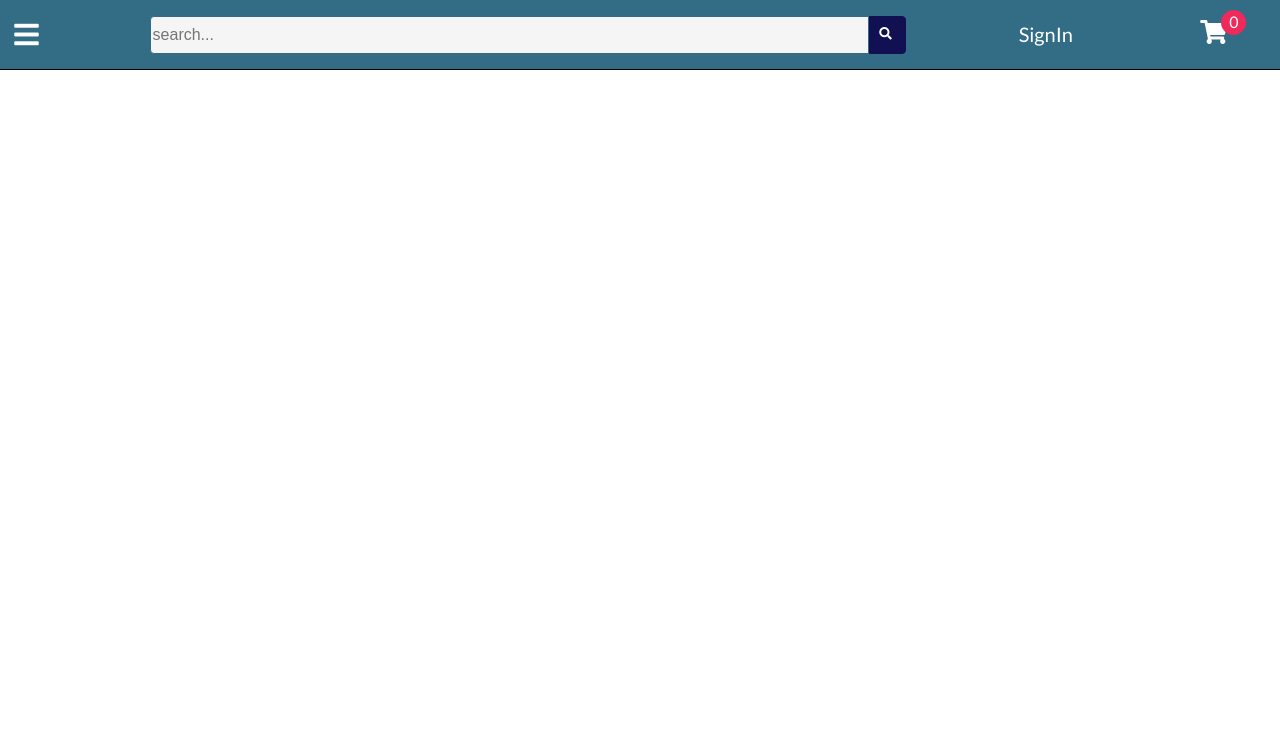
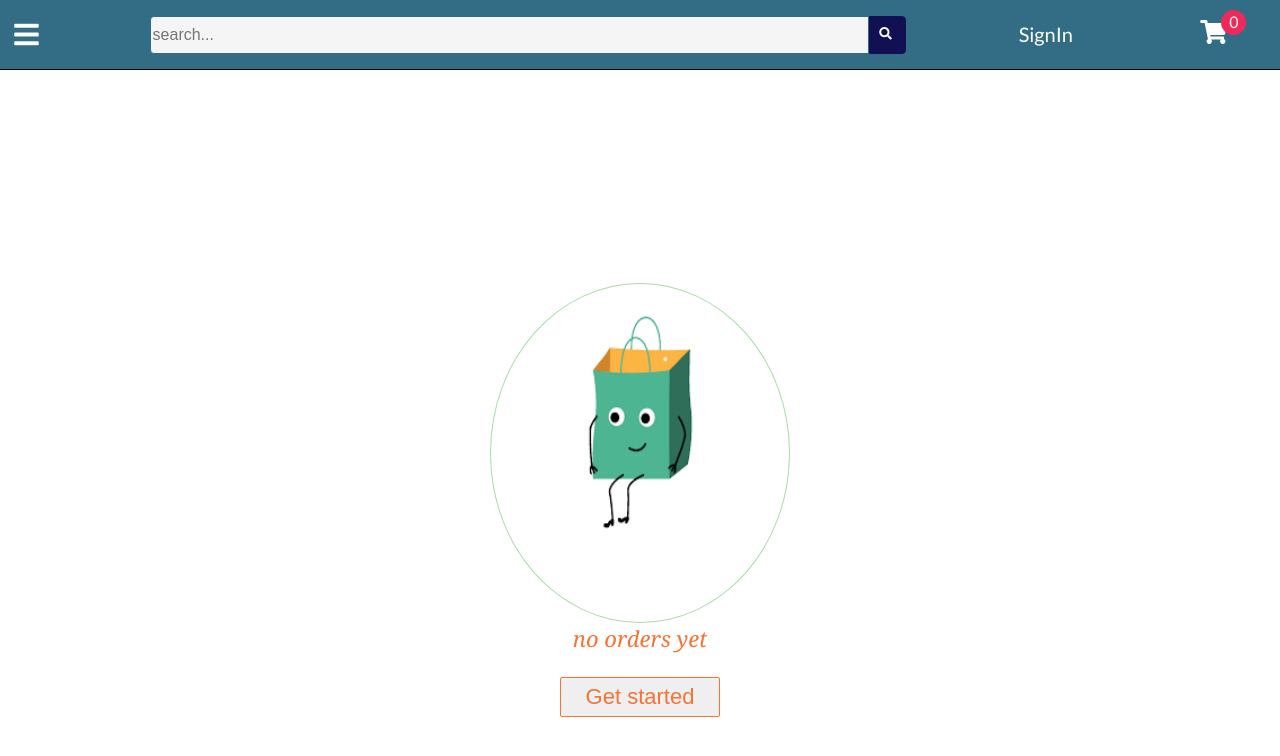
Before and after one commit to ashwini913/ecommerce, a React (Create React App) app: page /#/orders in a window 1280 px wide. Shown: the top 756 px of the page. Built offline with nearby package versions, Linux system fonts and the light colour scheme.

Commit message:
using hashrouter instead of browserrouter

```diff
--- a/src/App.js
+++ b/src/App.js
@@ -5,7 +5,7 @@ import Home from "./components/Home.js";
 import Profile from "./components/Profile";
 import Orders from "./components/Orders";
 import ProductView from "./components/ProductView";
-import { Router, Route, Switch } from "react-router-dom";
+import { HashRouter, Router, Route, Switch } from "react-router-dom";
 import history from "./history";
 import GetUser from "./components/GetUser";
 import SetAccount from "./components/SetAccount";
@@ -37,12 +37,12 @@ function App() {
     );
   return (
     <div>
-      <Router history={history}>
+      <HashRouter history={history}>
         <NavBar />
         <Switch>
           <Route path="/signin" exact component={GetUser} />
           <Route path={`/shoppingcart`} exact component={ShoppingCart} />
-          <Route path="/ecommerce/" exact component={Home} />
+          <Route path="/" exact component={Home} />
           <Route path="/address" exact component={Address} />
           <Route path="/checkout" exact component={CheckOut}></Route>
           <Route path="/profile" exact component={Profile} />
@@ -50,7 +50,7 @@ function App() {
           <Route path={`/productview/:id`} exact component={ProductView} />
           <Route path={`/setaccount`} exact component={SetAccount} />
         </Switch>
-      </Router>
+      </HashRouter>
     </div>
   );
 }
--- a/src/components/MenuBar.js
+++ b/src/components/MenuBar.js
@@ -21,7 +21,7 @@ function MenuBar() {
     if (open) {
       return (
         <div className="menu">
-          <Link to="/ecommerce">
+          <Link to="/">
             <p>Home</p>
           </Link>
           <Link to="/orders">
--- a/src/components/Orders.js
+++ b/src/components/Orders.js
@@ -12,7 +12,7 @@ function Orders({ user }) {
             <img src={image1} alt=""></img>
           </div>
           <p> no orders yet</p>
-          <Link to="/ecommerce">
+          <Link to="/">
             <button className="goshopping">Get started</button>
           </Link>
         </div>
```
Also changed, not shown: 1 other file (tests, documents, lock files or other folders).
